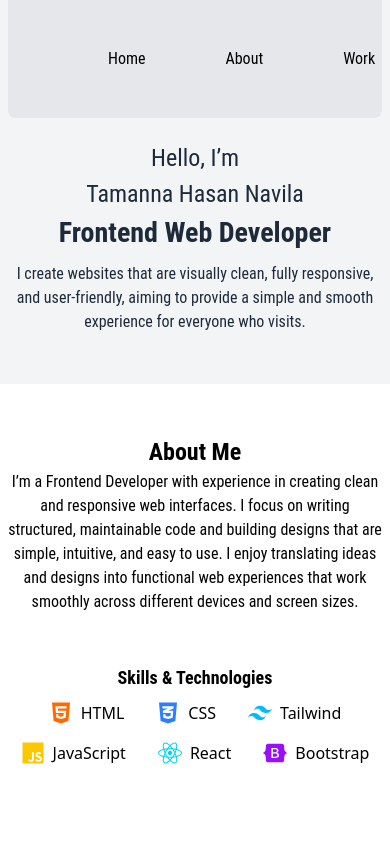
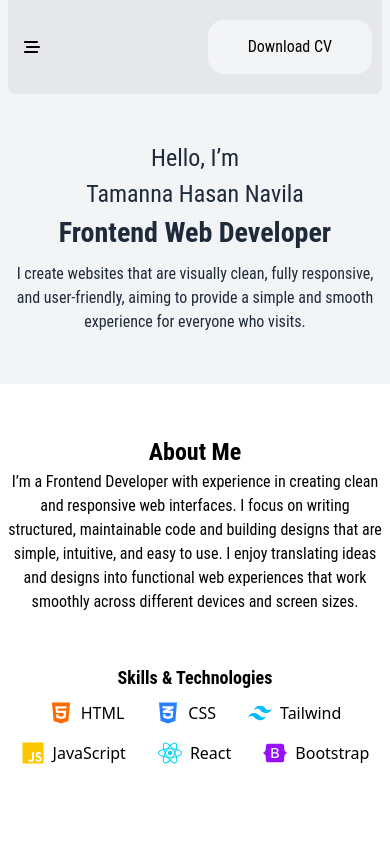
Before and after one commit to tamanna180906/my-portfolio, a React (Vite) app: page / in a window 390 px wide. Shown: the top 844 px of the page. Built offline with nearby package versions, Linux system fonts and the light colour scheme.

Commit message:
responsive nav

```diff
--- a/src/components/Navbar.jsx
+++ b/src/components/Navbar.jsx
@@ -1,18 +1,29 @@
-import React from 'react'
+import React, { useState } from 'react'
 import Container from './Container'
+import { RxCross1 } from 'react-icons/rx'
+import { FaBarsStaggered } from 'react-icons/fa6'
 
 function Navbar() {
+  let [show, setShow] = useState(false)
   return (
     <div className='top-0 left-0 w-full fixed'>
-      <Container>
-        <div className='flex justify-between items-center bg-gray-200 py-[20px] px-[100px] rounded-b-lg'>
-          <ul className='flex gap-20'>
-            <li className='font-rc text-[16px] text-black'>Home</li>
-            <li className='font-rc text-[16px] text-black'>About</li>
-            <li className='font-rc text-[16px] text-black'>Work</li>
-            <li className='font-rc text-[16px] text-black'>Contact</li>
-          </ul>
+      <Container className="">
+        <div className='flex justify-between items-center bg-gray-200 py-[20px] lg:px-[100px] rounded-b-lg'>
           <div className=''>
+            <ul className={`lg:flex gap-x-20 items-center lg:bg-transparent absolute px-0 w-full lg:static transition-all
+            ${show==true?"bg-gray-100 top-[93px]":"top-[-300px] "}
+            text-center space-y-2 lg:space-y-0 py-2 z-[-100]
+              `}>
+              <li className='font-rc text-[16px] text-black'>Home</li>
+              <li className='font-rc text-[16px] text-black'>About</li>
+              <li className='font-rc text-[16px] text-black'>Work</li>
+              <li className='font-rc text-[16px] text-black'>Contact</li>
+            </ul>
+            <div className='lg:hidden absolute top-[50%] translate-y-[-50%] left-6' onClick={() => setShow(!show)}>
+              {show ? <RxCross1 /> : <FaBarsStaggered />}
+            </div>
+          </div>
+          <div className='pr-[10px] lg:pr-0'>
             <button className='py-[15px] px-[40px] bg-gray-100 rounded-2xl font-rc text-[16px] '>Download CV</button>
           </div>
         </div>
```
